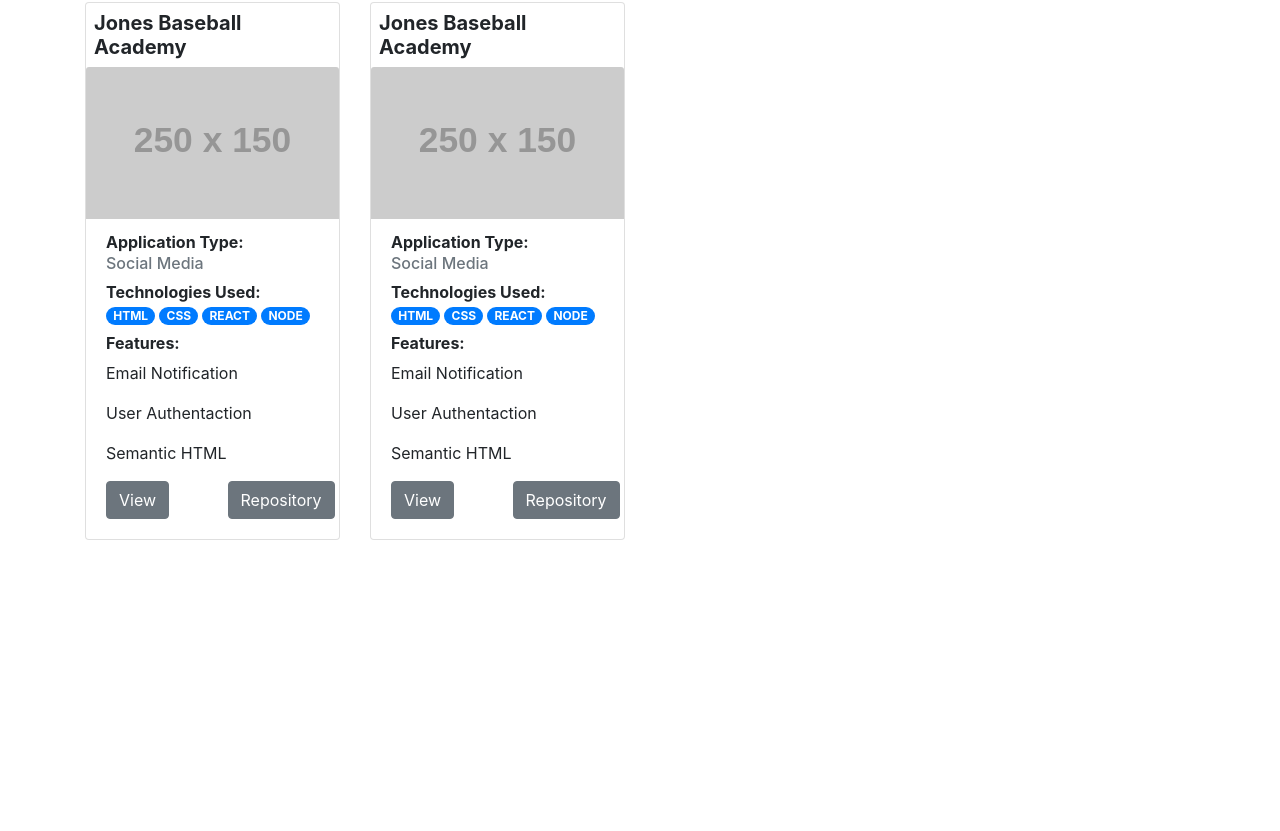
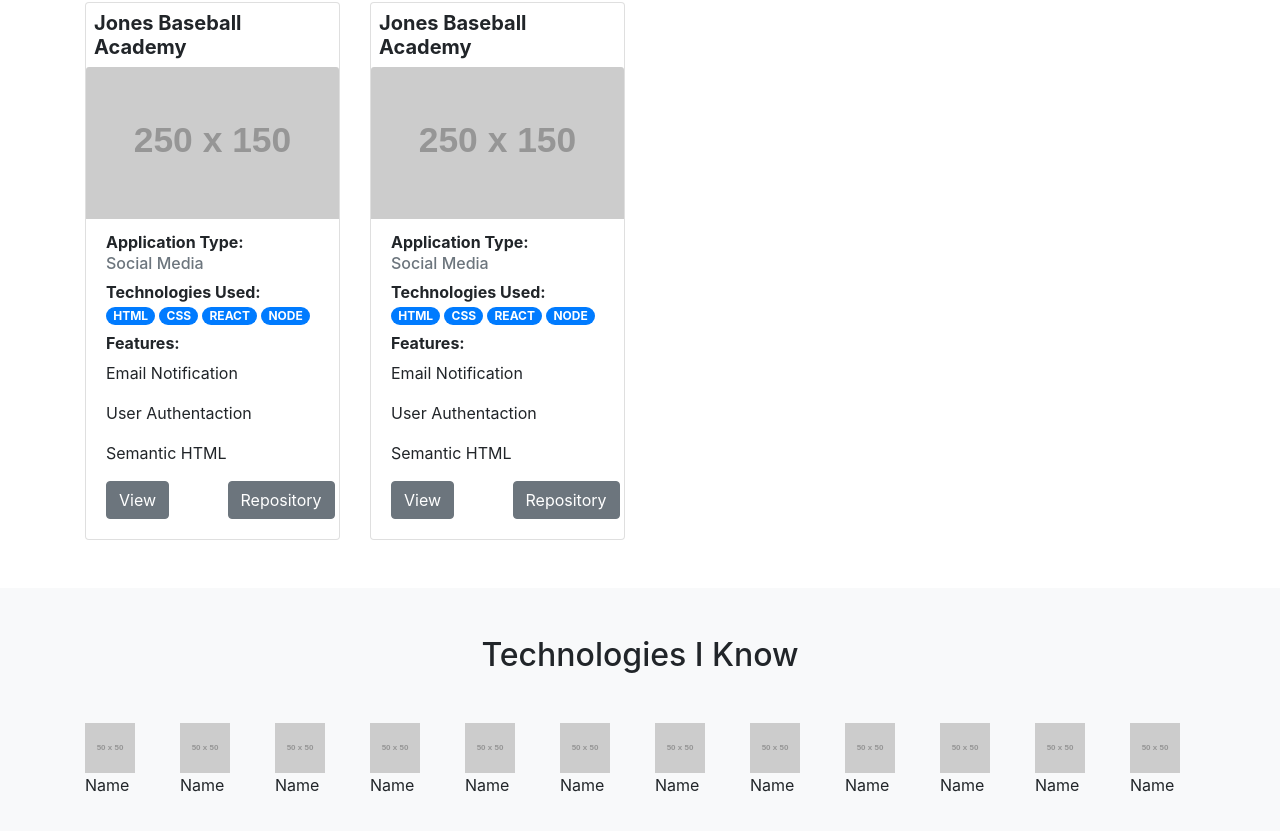
Before and after one commit to chris-baird/chrisbaird.dev, a React (Create React App) app in the folder client/: page / in a window 1280 px wide. Shown: the part 1798-2629 px from the top of the page. Before the commit the page ends 2338 px from the top, so only its background shows below. Built offline with nearby package versions, Linux system fonts and the light colour scheme.

Commit message:
What I know
Started what I know section.

```diff
--- a/client/src/App.js
+++ b/client/src/App.js
@@ -2,6 +2,7 @@ import Navbar from "./componets/Navbar";
 import Landing from "./sections/Landing";
 import Projects from "./sections/Projects";
 import About from "./sections/About";
+import Technologies from "./sections/Technologies";
 function App() {
   return (
     <div className="App">
@@ -9,6 +10,7 @@ function App() {
       <Landing />
       <About />
       <Projects />
+      <Technologies />
     </div>
   );
 }
--- /dev/null
+++ b/client/src/componets/TechnologyCard.js
@@ -0,0 +1,10 @@
+import React from "react";
+import { Col } from "reactstrap";
+export default function TechnologyCard() {
+  return (
+    <Col>
+      <img src="https://via.placeholder.com/50x50" alt="Icon" />
+      <p>Name</p>
+    </Col>
+  );
+}
--- a/client/src/sections/Technologies.js
+++ b/client/src/sections/Technologies.js
@@ -0,0 +1,27 @@
+import React from "react";
+import TechnologyCard from "../componets/TechnologyCard";
+import { Container, Row } from "reactstrap";
+
+export default function Technologies() {
+  return (
+    <section className="bg-light pb-5">
+      <Container>
+        <h2 className="mt-5 mb-5 pt-5 text-center">Technologies I Know</h2>
+        <Row>
+          <TechnologyCard />
+          <TechnologyCard />
+          <TechnologyCard />
+          <TechnologyCard />
+          <TechnologyCard />
+          <TechnologyCard />
+          <TechnologyCard />
+          <TechnologyCard />
+          <TechnologyCard />
+          <TechnologyCard />
+          <TechnologyCard />
+          <TechnologyCard />
+        </Row>
+      </Container>
+    </section>
+  );
+}
```
